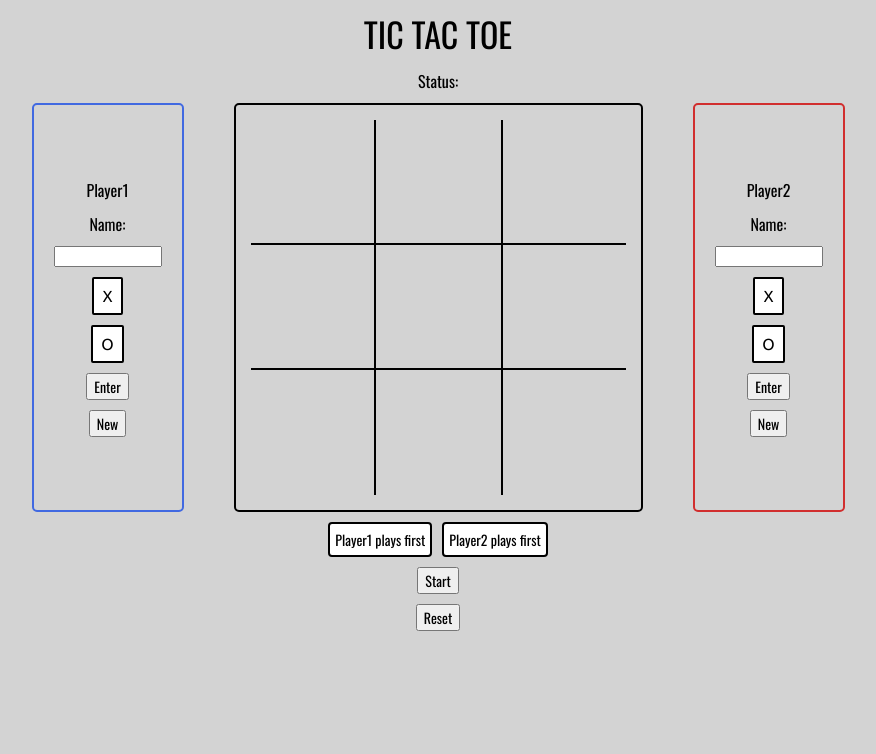
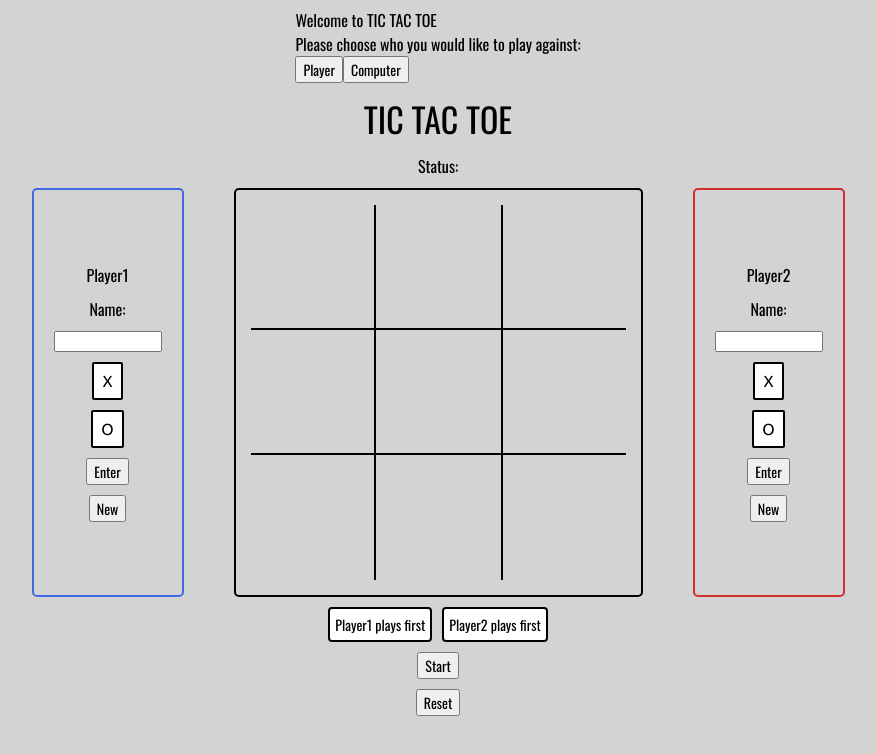
Before and after one commit to BrandonC123/tic-tac-toe, a plain HTML site: page index.html in a window 1280 px wide. Shown: the whole page, without its empty margins (202-1078 px from the left). Drawn offline with nearby package versions, Linux system fonts and the light colour scheme.

Commit message:
Added welcome screen to choose player or ai.

```diff
--- a/index.html
+++ b/index.html
@@ -14,6 +14,12 @@
         <title>Tic Tac Toe</title>
     </head>
     <body>
+        <div class="welcome-container">
+            <div id="welcome-title">Welcome to TIC TAC TOE</div>
+            <div>Please choose who you would like to play against:</div>
+            <button id="select-player">Player</b>
+            <button id="select-ai">Computer</b>
+        </div>
         <div class="title">TIC TAC TOE</div>
         <div id="status">Status:</div>
         <div class="game-container">
```
